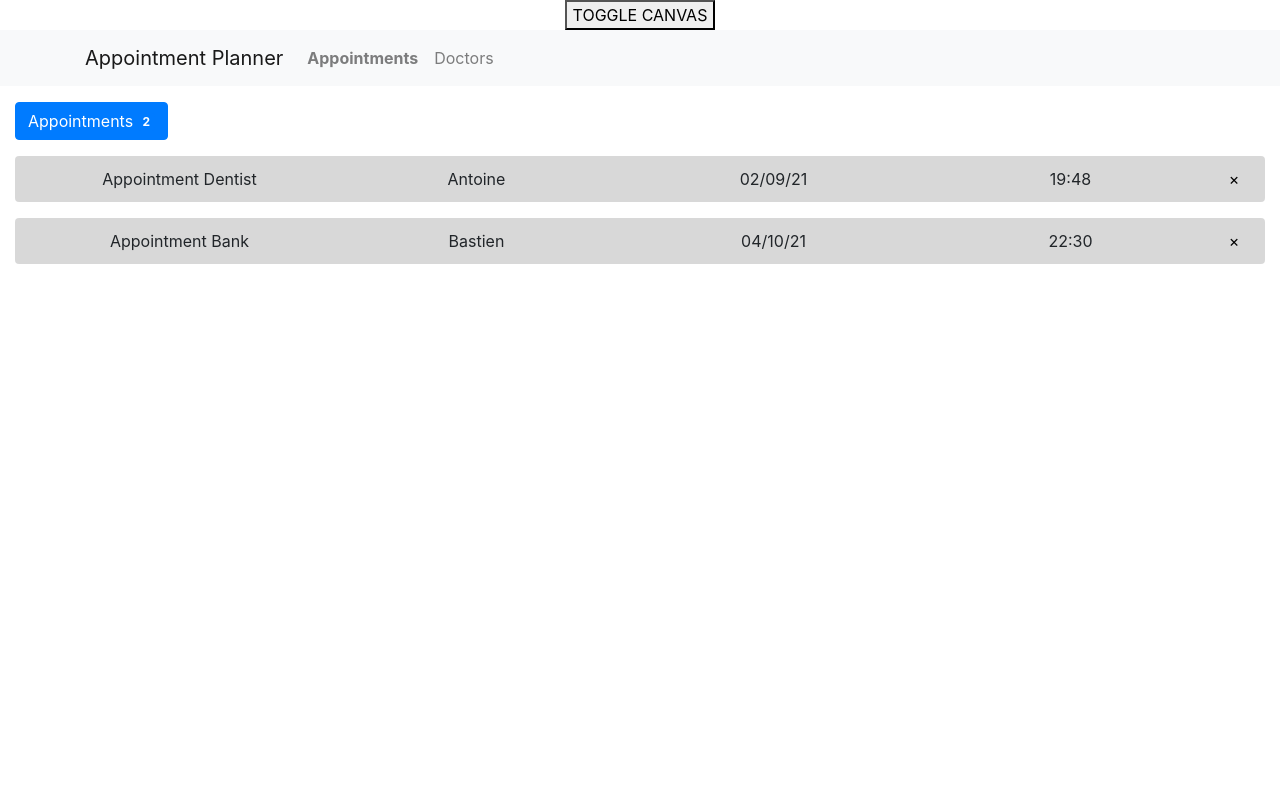
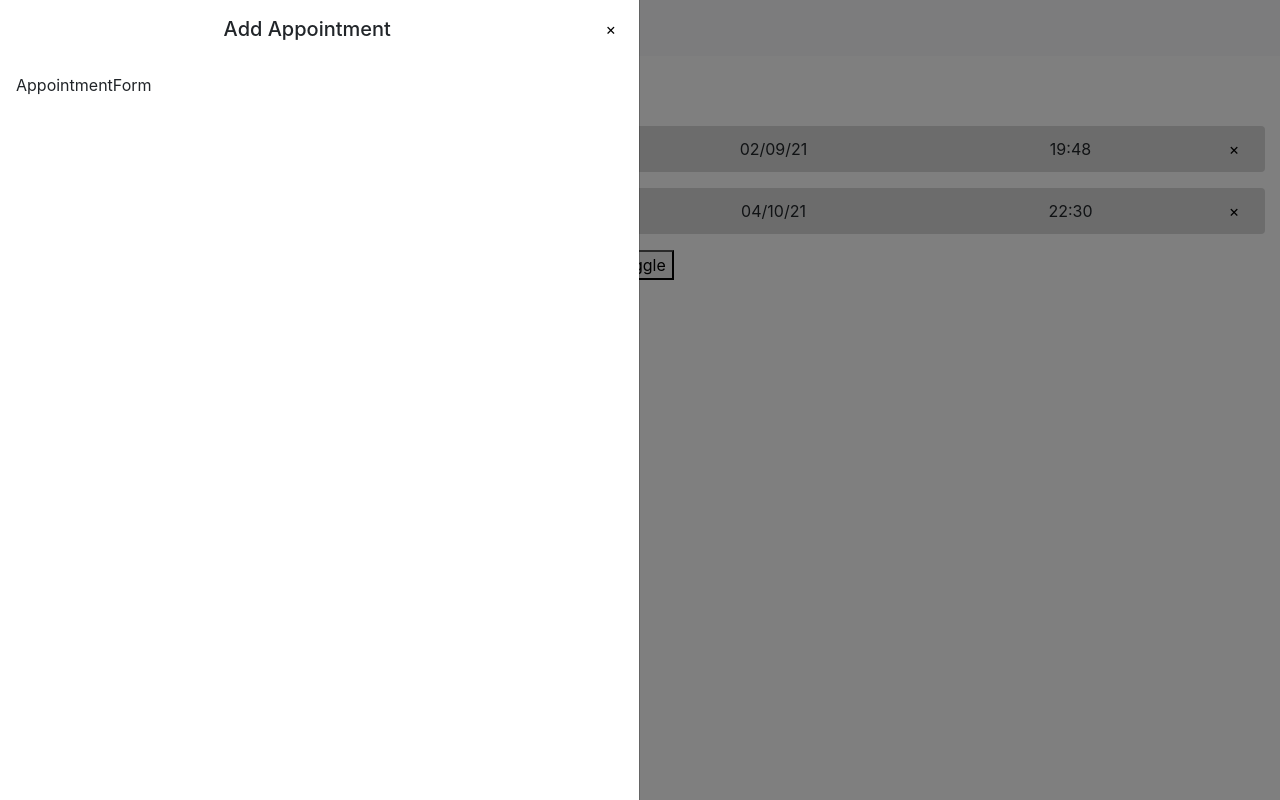
Before and after one commit to antoineGH/react_appointment_hospital, a React (Create React App) app: page /appointments in a window 1280 px wide. Built offline with nearby package versions, Linux system fonts and the light colour scheme.

Commit message:
offcanvas component

```diff
--- a/src/App.js
+++ b/src/App.js
@@ -6,7 +6,6 @@ import ContactPage from './containers/contactPage/ContactPage'
 import AppointmentPage from './containers/appointmentPage/AppointmentPage'
 import ModalDeleteAppointement from './components/modalConfirm/ModalDeleteAppointement'
 import ModalDeleteContact from './components/modalConfirm/ModalDeleteContact'
-import OffCanvasForm from './components/offCanvasForm/OffCanvasForm'
 import './App.css'
 
 function App() {
@@ -73,18 +72,9 @@ function App() {
 		setShowModalContact(false)
 	}
 
-	// CANVAS
-	const [showCanvas, setShowCanvas] = useState(false)
-
-	const handleCloseCanvas = () => setShowCanvas(false)
-	const handleShowCanvas = () => setShowCanvas(true)
-	const toggleCanvas = () => setShowCanvas(!showCanvas)
-
 	return (
 		<div className='App'>
-			<OffCanvasForm showCanvas={showCanvas} handleCloseCanvas={handleCloseCanvas} />
 			<Router>
-				<button onClick={toggleCanvas}>TOGGLE CANVAS</button>
 				<NavBar />
 				<Switch>
 					<Route path={routes.appointments.url}>
@@ -101,7 +91,6 @@ function App() {
 				</Switch>
 				<Redirect exact from='/' to={routes.appointments.url} />
 			</Router>
-			{showModalAppointment && (
 			<ModalDeleteAppointement
 				show={showModalAppointment}
 				handleClose={handleClose}
@@ -109,8 +98,6 @@ function App() {
 				position={position}
 				elemToDelete={elemToDelete}
 			/>
-			)}
-			{showModalContact && (
 			<ModalDeleteContact
 				show={showModalContact}
 				handleClose={handleClose}
@@ -118,7 +105,6 @@ function App() {
 				position={position}
 				elemToDelete={elemToDelete}
 			/>
-			)}
 		</div>
 	)
 }
--- a/src/components/countElement/CountElement.css
+++ b/src/components/countElement/CountElement.css
@@ -1,5 +1,5 @@
 .badge {
-	background: rgb(108, 117, 125);
+	background: rgb(0, 0, 0) !important;
 }
 
 .col_count {
--- a/src/components/countElement/CountElement.js
+++ b/src/components/countElement/CountElement.js
@@ -8,7 +8,7 @@ export default function CountElement(props) {
 		<>
 			<Row className='mt-3'>
 				<Col className='col_count'>
-					<Button variant='primary'>
+					<Button variant='secondary'>
 						{title}
 						{count > 0 && 's'} <Badge className='badge'>{count}</Badge>
 					</Button>
--- a/src/components/offCanvasForm/OffCanvasForm.css
+++ b/src/components/offCanvasForm/OffCanvasForm.css
@@ -19,10 +19,11 @@
 .offcanvas-start {
 	top: 0;
 	left: 0;
-	width: 400px;
+	width: 50vw;
 	border-right: 1px solid rgba(0, 0, 0, 0.2);
 	transform: translateX(-100%);
 }
+
 .offcanvas {
 	position: fixed;
 	bottom: 0;
@@ -49,3 +50,20 @@
 	padding: 1rem;
 	overflow-y: auto;
 }
+
+.offcanvas-header {
+	display: flex;
+}
+
+.offcanvas-title {
+	display: flex;
+	width: 100%;
+	margin: auto;
+	justify-content: center;
+}
+
+@media (max-width: 1200px) {
+	.offcanvas-start {
+		width: 100vw;
+	}
+}
--- a/src/components/offCanvasForm/OffCanvasForm.js
+++ b/src/components/offCanvasForm/OffCanvasForm.js
@@ -1,15 +1,20 @@
 import React from 'react'
 import { Offcanvas } from 'react-bootstrap'
 import './OffCanvasForm.css'
+import AppointmentForm from '../appointmentForm/AppointmentForm'
+import ContactForm from '../contactForm/ContactForm'
 
 export default function OffCanvasForm(props) {
-	const { showCanvas, handleCloseCanvas } = props
+	const { title, typeForm, showCanvas, handleCloseCanvas } = props
 	return (
 		<Offcanvas show={showCanvas} onHide={handleCloseCanvas}>
 			<Offcanvas.Header closeButton>
-				<Offcanvas.Title>Offcanvas</Offcanvas.Title>
+				<Offcanvas.Title>{title}</Offcanvas.Title>
+				<button className='btn_close_custom' onClick={handleCloseCanvas}>
+					&times;
+				</button>
 			</Offcanvas.Header>
-			<Offcanvas.Body>Some text as placeholder. In real life you can have the elements you have chosen. Like, text, images, lists, etc.</Offcanvas.Body>
+			<Offcanvas.Body>{typeForm === 'Appointment' ? <AppointmentForm /> : <ContactForm />}</Offcanvas.Body>
 		</Offcanvas>
 	)
 }
--- a/src/containers/appointmentPage/AppointmentPage.js
+++ b/src/containers/appointmentPage/AppointmentPage.js
@@ -2,6 +2,7 @@ import React, { useState, useEffect } from 'react'
 import { Container } from 'react-bootstrap'
 import CountElement from '../../components/countElement/CountElement'
 import TileList from '../../components/tileList/TileList'
+import OffCanvasForm from '../../components/offCanvasForm/OffCanvasForm'
 
 export default function AppointmentPage(props) {
 	const { appointments, contacts, addAppointment, removeAppointment } = props
@@ -20,10 +21,18 @@ export default function AppointmentPage(props) {
 		e.preventDefault()
 	}
 
+	// CANVAS
+	const [showCanvas, setShowCanvas] = useState(true)
+	const handleCloseCanvas = () => setShowCanvas(false)
+	const handleShowCanvas = () => setShowCanvas(true)
+	const toggleCanvas = () => setShowCanvas(!showCanvas)
+
 	return (
 		<Container fluid className='container_appointment'>
 			<CountElement title='Appointment' count={countAppointments} />
 			<TileList items={appointments} removeItems={removeAppointment} />
+			<OffCanvasForm title={'Add Appointment'} typeForm={'Appointment'} showCanvas={showCanvas} handleCloseCanvas={handleCloseCanvas} />
+			<button onClick={toggleCanvas}>Toggle</button>
 		</Container>
 	)
 }
--- a/src/containers/contactPage/ContactPage.js
+++ b/src/containers/contactPage/ContactPage.js
@@ -2,6 +2,7 @@ import React, { useState, useEffect } from 'react'
 import { Container } from 'react-bootstrap'
 import CountElement from '../../components/countElement/CountElement'
 import TileList from '../../components/tileList/TileList'
+import OffCanvasForm from '../../components/offCanvasForm/OffCanvasForm'
 
 export default function ContactPage(props) {
 	const { contacts, addContact, removeContact } = props
@@ -42,10 +43,18 @@ export default function ContactPage(props) {
 		setEmail('')
 	}
 
+	// CANVAS
+	const [showCanvas, setShowCanvas] = useState(true)
+	const handleCloseCanvas = () => setShowCanvas(false)
+	const handleShowCanvas = () => setShowCanvas(true)
+	const toggleCanvas = () => setShowCanvas(!showCanvas)
+
 	return (
 		<Container className='container_contact'>
 			<CountElement title='Doctor' count={countDoctors} />
 			<TileList items={contacts} removeItems={removeContact} />
+			<OffCanvasForm title={'Add Contact'} typeForm={'Contact'} showCanvas={showCanvas} handleCloseCanvas={handleCloseCanvas} />
+			<button onClick={toggleCanvas}>Toggle</button>
 		</Container>
 	)
 }
```
Lines whose indentation alone changed are shown as unchanged.
